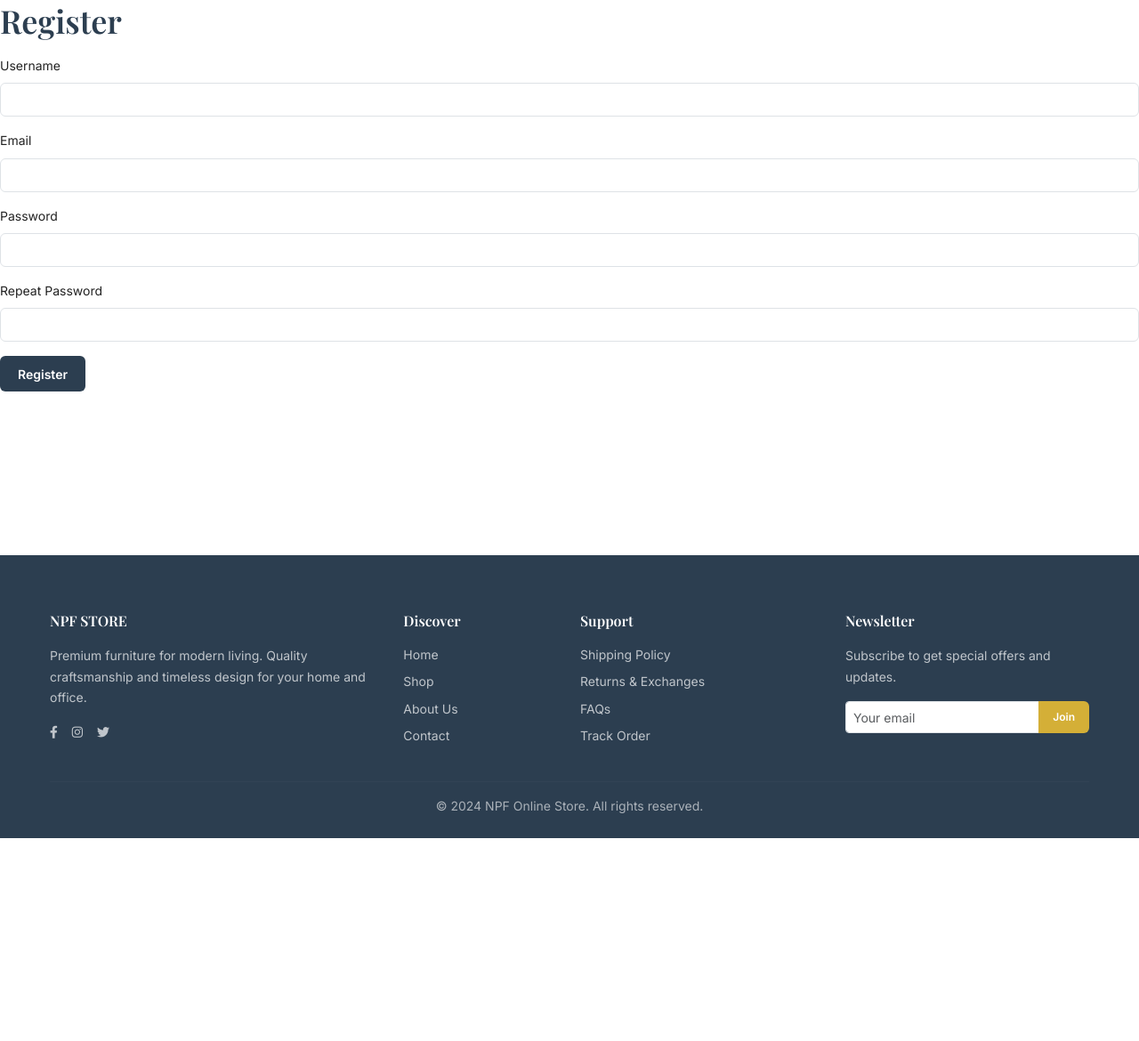
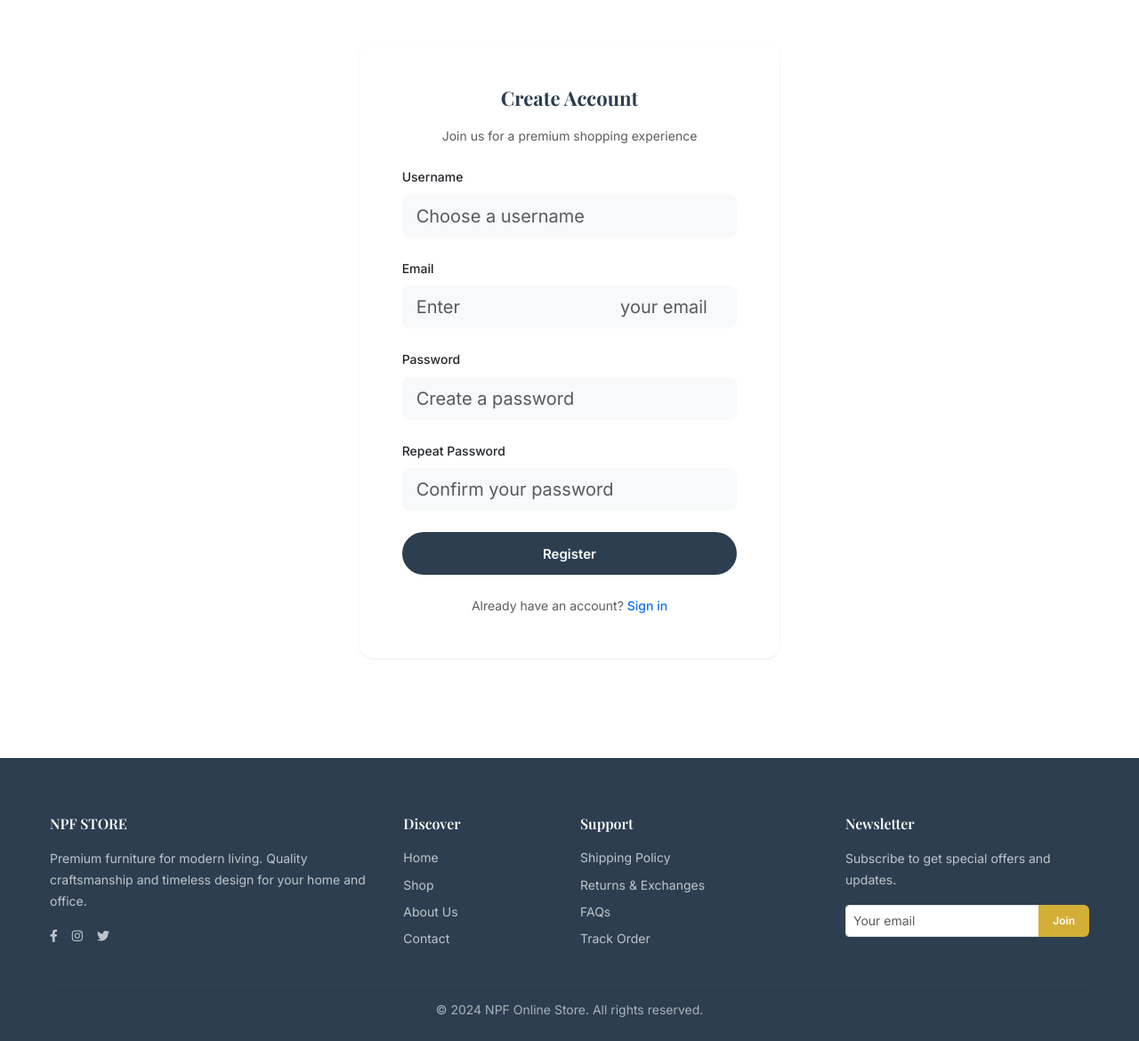
Before and after one commit to qureshi08/NPF-Online-Store, a Flask app: page /auth/register in a window 1280 px wide. Shown: the part 64-1234 px from the top of the page at 89% size. Before the commit the page ends 1006 px from the top, so only its background shows below. Run offline with Flask 3, Linux system fonts and the light colour scheme.

Commit message:
Fix home page categories and refactor auth pages styling

```diff
--- a/app/templates/auth/register.html
+++ b/app/templates/auth/register.html
@@ -1,37 +1,69 @@
 {% extends "base.html" %}
 
 {% block content %}
-<h1>Register</h1>
+<section class="py-5">
+    <div class="container">
+        <div class="row justify-content-center">
+            <div class="col-md-6 col-lg-5">
+                <div class="card border-0 shadow-sm rounded-4">
+                    <div class="card-body p-5">
+                        <div class="text-center mb-4">
+                            <h2 class="fw-bold">Create Account</h2>
+                            <p class="text-muted">Join us for a premium shopping experience</p>
+                        </div>
+
                         <form action="" method="post" novalidate>
                             {{ form.hidden_tag() }}
-    <div class="mb-3">
-        {{ form.username.label(class="form-label") }}
-        {{ form.username(class="form-control", size=32) }}
+
+                            <div class="mb-4">
+                                {{ form.username.label(class="form-label fw-medium") }}
+                                {{ form.username(class="form-control form-control-lg bg-light border-0",
+                                placeholder="Choose a username") }}
                                 {% for error in form.username.errors %}
-        <span style="color: red;">[{{ error }}]</span>
+                                <div class="text-danger small mt-1">{{ error }}</div>
                                 {% endfor %}
                             </div>
-    <div class="mb-3">
-        {{ form.email.label(class="form-label") }}
-        {{ form.email(class="form-control", size=32) }}
+
+                            <div class="mb-4">
+                                {{ form.email.label(class="form-label fw-medium") }}
+                                {{ form.email(class="form-control form-control-lg bg-light border-0", placeholder="Enter
+                                your email") }}
                                 {% for error in form.email.errors %}
-        <span style="color: red;">[{{ error }}]</span>
+                                <div class="text-danger small mt-1">{{ error }}</div>
                                 {% endfor %}
                             </div>
-    <div class="mb-3">
-        {{ form.password.label(class="form-label") }}
-        {{ form.password(class="form-control", size=32) }}
+
+                            <div class="mb-4">
+                                {{ form.password.label(class="form-label fw-medium") }}
+                                {{ form.password(class="form-control form-control-lg bg-light border-0",
+                                placeholder="Create a password") }}
                                 {% for error in form.password.errors %}
-        <span style="color: red;">[{{ error }}]</span>
+                                <div class="text-danger small mt-1">{{ error }}</div>
                                 {% endfor %}
                             </div>
-    <div class="mb-3">
-        {{ form.confirm_password.label(class="form-label") }}
-        {{ form.confirm_password(class="form-control", size=32) }}
+
+                            <div class="mb-4">
+                                {{ form.confirm_password.label(class="form-label fw-medium") }}
+                                {{ form.confirm_password(class="form-control form-control-lg bg-light border-0",
+                                placeholder="Confirm your password") }}
                                 {% for error in form.confirm_password.errors %}
-        <span style="color: red;">[{{ error }}]</span>
+                                <div class="text-danger small mt-1">{{ error }}</div>
                                 {% endfor %}
                             </div>
-    <p>{{ form.submit(class="btn btn-primary") }}</p>
+
+                            <div class="d-grid mb-4">
+                                {{ form.submit(class="btn btn-primary btn-lg rounded-pill") }}
+                            </div>
+
+                            <div class="text-center text-muted">
+                                Already have an account? <a href="{{ url_for('auth.login') }}"
+                                    class="text-primary text-decoration-none fw-medium">Sign in</a>
+                            </div>
                         </form>
+                    </div>
+                </div>
+            </div>
+        </div>
+    </div>
+</section>
 {% endblock %}
```
Also changed, not shown: app/templates/auth/login.html (+44 -13 lines), app/templates/main/index.html (+4 -3 lines). Lines whose indentation alone changed are shown as unchanged.
